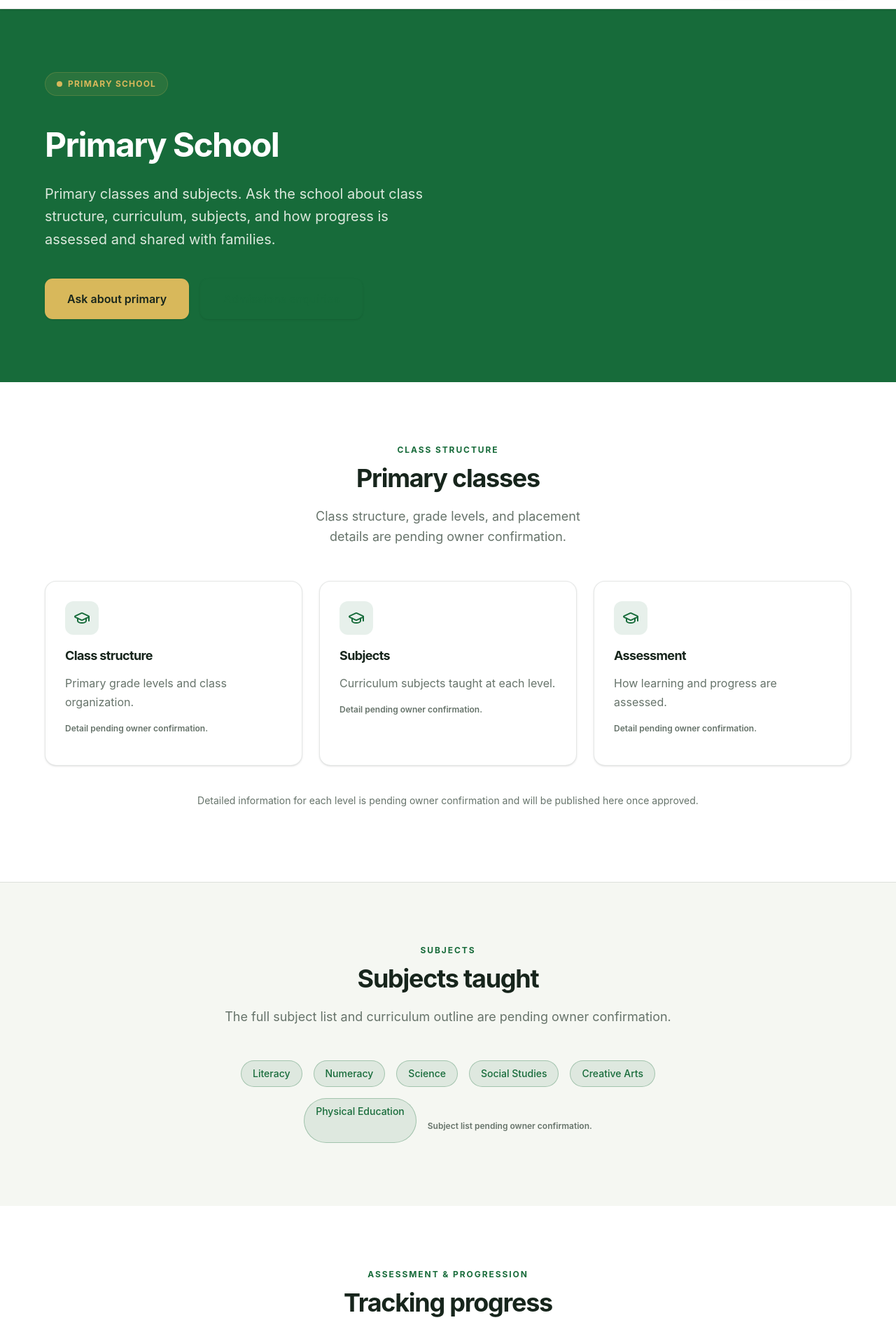
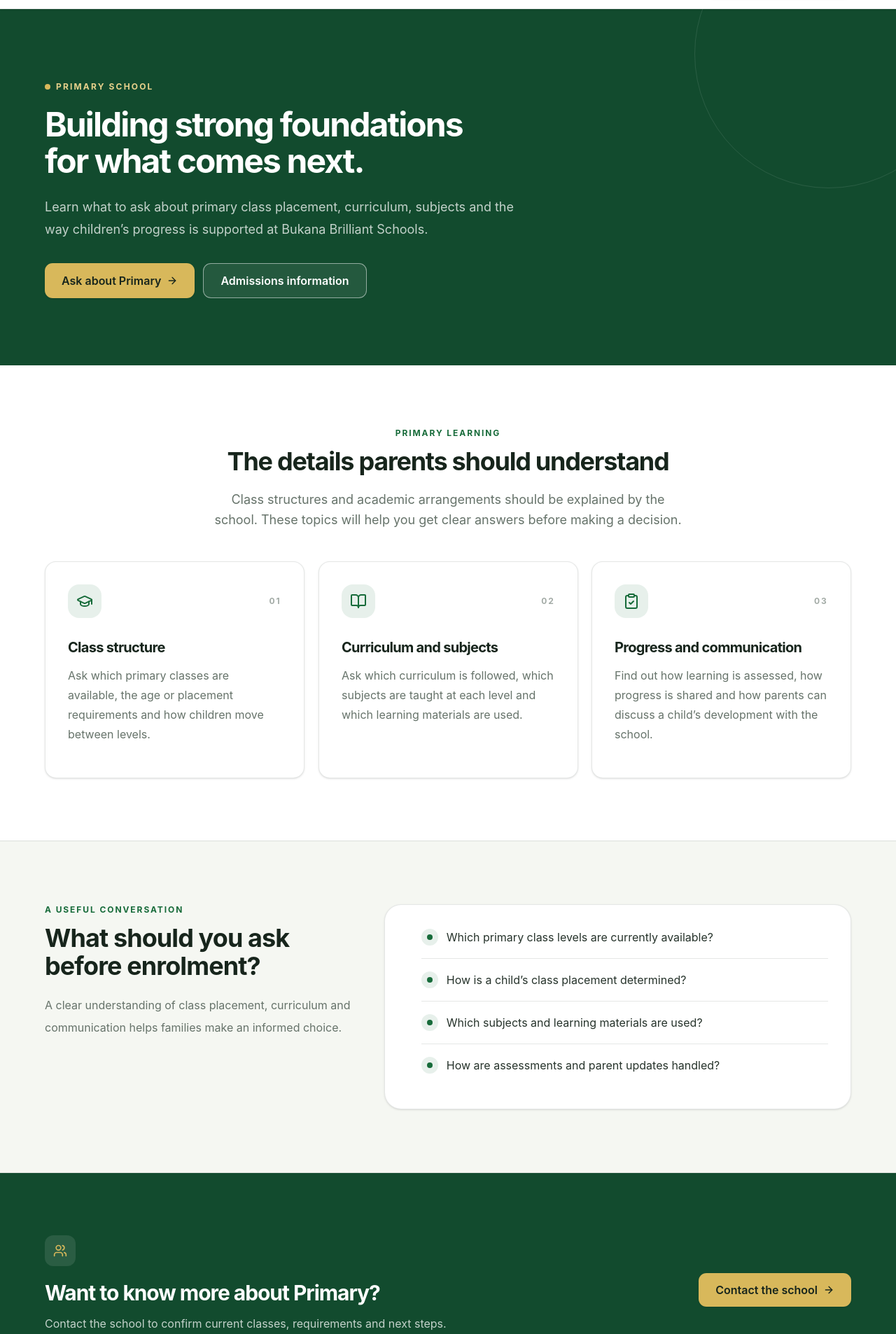
Before and after one commit to blinkzdlfx-cell/bukana-brilliant-schools, a React (Vite) app: page /primary in a window 1280 px wide. Shown: the part 60-1966 px from the top of the page at 70% size. Built offline with nearby package versions, Linux system fonts and the light colour scheme.

Commit message:
Replace primary-school placeholder facts with parent-friendly guidance and clean page structure

```diff
--- a/src/pages/PrimaryPage.jsx
+++ b/src/pages/PrimaryPage.jsx
@@ -1,184 +1,126 @@
-import { motion } from 'motion/react';
-import { BookOpen, GraduationCap, Star, Users } from 'lucide-react';
+import { ArrowRight, BookOpen, ClipboardCheck, GraduationCap, MessageCircle, Users } from 'lucide-react';
+import { Button } from '@/components/ui/button.jsx';
+import { Card, CardBody } from '@/components/ui/card.jsx';
 import { SectionHeading } from '@/components/ui/section-heading.jsx';
-import { Card, CardBody } from '@/components/ui/card.jsx';
-import { Button } from '@/components/ui/button.jsx';
-import { TemporaryImage } from '@/components/ui/temporary-image.jsx';
-import { primarySchool, pendingNote } from '@/data/academics.js';
-import { contactCta, admissionsCta } from '@/data/school.js';
+
+const topics = [
+  {
+    title: 'Class structure',
+    detail: 'Ask which primary classes are available, the age or placement requirements and how children move between levels.',
+    icon: GraduationCap,
+  },
+  {
+    title: 'Curriculum and subjects',
+    detail: 'Ask which curriculum is followed, which subjects are taught at each level and which learning materials are used.',
+    icon: BookOpen,
+  },
+  {
+    title: 'Progress and communication',
+    detail: 'Find out how learning is assessed, how progress is shared and how parents can discuss a child’s development with the school.',
+    icon: ClipboardCheck,
+  },
+];
+
+const questions = [
+  'Which primary class levels are currently available?',
+  'How is a child’s class placement determined?',
+  'Which subjects and learning materials are used?',
+  'How are assessments and parent updates handled?',
+];
 
 export function PrimaryPage() {
   return (
     <>
-      <HeroSection />
-      <StructureSection />
-      <SubjectsSection />
-      <AssessmentSection />
-      <EnquirySection />
-    </>
-  );
-}
-
-function HeroSection() {
-  return (
-    <section className="relative bg-brand overflow-hidden">
-      <div className="relative container-wide section-pad pt-24 md:pt-36 pb-24 md:pb-36">
-        <div>
-          <span className="mb-4 inline-flex items-center gap-2 rounded-full border border-accent/20 bg-accent/10 px-4 py-2 text-xs font-bold uppercase tracking-widest text-accent">
+      <section className="relative isolate overflow-hidden bg-brand-deep text-white">
+        <div aria-hidden="true" className="pointer-events-none absolute -right-24 -top-32 h-96 w-96 rounded-full border border-white/10" />
+        <div className="container-wide relative py-16 md:py-20 lg:py-24">
+          <p className="mb-5 inline-flex items-center gap-2 text-xs font-bold uppercase tracking-[0.18em] text-[#E8D28C]">
             <span className="h-2 w-2 rounded-full bg-accent" />
-            Primary School
-          </span>
-          <motion.h1
-            initial={{ opacity: 0, y: 20 }}
-            animate={{ opacity: 1, y: 0 }}
-            className="mt-6 mb-6 text-4xl md:text-5xl font-bold leading-tight text-surface-white text-balance"
-          >
-            Primary School
-          </motion.h1>
-          <motion.p
-            initial={{ opacity: 0, y: 20 }}
-            animate={{ opacity: 1, y: 0 }}
-            transition={{ delay: 0.1 }}
-            className="mb-10 max-w-xl text-lg leading-relaxed text-[#dbe8dc] md:text-xl"
-          >
-            Primary classes and subjects. Ask the school about class structure, curriculum, subjects, and how
-            progress is assessed and shared with families.
-          </motion.p>
-          <div className="flex flex-col sm:flex-row gap-4">
-            <Button variant="accent" href="/contact" className="px-8 py-4">
-              Ask about primary
+            Primary school
+          </p>
+          <h1 className="max-w-3xl text-balance text-4xl font-bold leading-[1.08] tracking-[-0.04em] text-white sm:text-5xl">
+            Building strong foundations for what comes next.
+          </h1>
+          <p className="mt-6 max-w-2xl text-base leading-8 text-white/75 sm:text-lg">
+            Learn what to ask about primary class placement, curriculum, subjects and the way children’s progress is supported at Bukana Brilliant Schools.
+          </p>
+          <div className="mt-8 flex flex-col gap-3 sm:flex-row">
+            <Button variant="accent" href="/contact" className="min-h-12 px-6">
+              Ask about Primary <ArrowRight aria-hidden="true" className="h-4 w-4" />
             </Button>
-            <Button variant="outline" href="/admissions" className="px-8 py-4">
-              Admissions enquiries
+            <Button variant="secondary" href="/admissions" className="min-h-12 border-white/50 bg-white/8 px-6 text-white shadow-none hover:bg-white hover:text-brand-deep">
+              Admissions information
             </Button>
           </div>
         </div>
-      </div>
       </section>
-  );
-}
 
-function StructureSection() {
-  return (
-    <section className="bg-surface-white section-pad">
+      <section className="section-pad bg-surface-white">
         <div className="container-wide">
           <SectionHeading
-          eyebrow="Class structure"
-          title="Primary classes"
-          description="Class structure, grade levels, and placement details are pending owner confirmation."
+            eyebrow="Primary learning"
+            title="The details parents should understand"
+            description="Class structures and academic arrangements should be explained by the school. These topics will help you get clear answers before making a decision."
           />
-        <div className="mt-12 grid gap-6 md:grid-cols-3">
-          {[
-            { label: 'Class structure', text: 'Primary grade levels and class organization.' },
-            { label: 'Subjects', text: 'Curriculum subjects taught at each level.' },
-            { label: 'Assessment', text: 'How learning and progress are assessed.' },
-          ].map((item) => (
-            <Card key={item.label}>
-              <CardBody className="p-7">
-                <div className="mb-4 flex h-12 w-12 items-center justify-center rounded-xl bg-brand/10 text-brand">
-                  <GraduationCap className="h-6 w-6" />
+          <div className="mt-11 grid gap-5 md:grid-cols-3">
+            {topics.map(({ title, detail, icon: Icon }, index) => (
+              <Card key={title} className="h-full">
+                <CardBody className="p-7 md:p-8">
+                  <div className="flex items-center justify-between">
+                    <span className="flex h-12 w-12 items-center justify-center rounded-2xl bg-brand/10 text-brand">
+                      <Icon aria-hidden="true" className="h-6 w-6" />
+                    </span>
+                    <span className="text-xs font-bold tracking-[0.16em] text-ink-muted/60">0{index + 1}</span>
                   </div>
-                <h3 className="mb-3 text-lg font-bold text-ink-deep">{item.label}</h3>
-                <p className="text-ink-muted">{item.text}</p>
-                <p className="mt-4 text-xs font-semibold text-ink-muted">Detail pending owner confirmation.</p>
-              </CardBody>
-            </Card>
-          ))}
-        </div>
-        <p className="mt-10 text-sm text-ink-muted text-center">{pendingNote}</p>
-      </div>
-    </section>
-  );
-}
-
-function SubjectsSection() {
-  return (
-    <section className="bg-surface-warm section-pad border-t border-border-soft">
-      <div className="container-wide">
-        <SectionHeading
-          eyebrow="Subjects"
-          title="Subjects taught"
-          description="The full subject list and curriculum outline are pending owner confirmation."
-        />
-        <div className="mt-12 flex flex-wrap gap-4 justify-center max-w-2xl mx-auto">
-          {[
-            'Literacy',
-            'Numeracy',
-            'Science',
-            'Social Studies',
-            'Creative Arts',
-            'Physical Education',
-          ].map((subject) => (
-            <span
-              key={subject}
-              className="px-4 py-2 rounded-full border border-brand/30 bg-brand/10 text-brand text-sm font-medium"
-            >
-              {subject}
-            </span>
-          ))}
-          <p className="mt-8 text-xs font-semibold text-ink-muted text-center">
-            Subject list pending owner confirmation.
-          </p>
-        </div>
-      </div>
-    </section>
-  );
-}
-
-function AssessmentSection() {
-  return (
-    <section className="bg-surface-white section-pad">
-      <div className="container-wide">
-        <SectionHeading
-          eyebrow="Assessment &amp; progression"
-          title="Tracking progress"
-          description="Assessment methods and progression details are pending owner confirmation."
-        />
-        <div className="mt-12 grid gap-6 md:grid-cols-2">
-          {[
-            {
-              title: 'Assessment approach',
-              text: 'How the school checks understanding and progress.',
-            },
-            {
-              title: 'Parent communication',
-              text: 'Progress reports and parent-teacher updates.',
-            },
-          ].map((item) => (
-            <Card key={item.title}>
-              <CardBody className="p-7">
-                <h3 className="mb-3 text-lg font-bold text-ink-deep">{item.title}</h3>
-                <p className="text-ink-muted">{item.text}</p>
-                <p className="mt-4 text-xs font-semibold text-ink-muted">Detail pending owner confirmation.</p>
+                  <h2 className="mt-7 text-xl font-bold text-ink-deep">{title}</h2>
+                  <p className="mt-3 leading-7 text-ink-muted">{detail}</p>
                 </CardBody>
               </Card>
             ))}
           </div>
         </div>
       </section>
-  );
-}
 
-function EnquirySection() {
-  return (
-    <section className="bg-brand-deep section-pad text-surface-white">
-      <div className="container-wide flex flex-col items-start justify-between gap-8 md:flex-row md:items-center">
-        <div className="max-w-2xl">
-          <Users className="mb-4 h-8 w-8 text-accent" />
-          <h2 className="mb-3 text-3xl font-bold">Questions about primary?</h2>
-          <p className="leading-relaxed text-[#dbe8dc]">
-            Contact the school to confirm class placement, subjects, assessment, and enrolment next steps.
+      <section className="section-pad border-y border-border-soft bg-surface-warm">
+        <div className="container-wide grid items-start gap-10 lg:grid-cols-[0.8fr_1.2fr]">
+          <div>
+            <p className="mb-3 text-xs font-bold uppercase tracking-[0.16em] text-brand">A useful conversation</p>
+            <h2 className="text-balance text-3xl font-bold tracking-tight text-ink-deep sm:text-4xl">
+              What should you ask before enrolment?
+            </h2>
+            <p className="mt-5 leading-8 text-ink-muted">
+              A clear understanding of class placement, curriculum and communication helps families make an informed choice.
             </p>
           </div>
-        <div className="flex w-full flex-col gap-3 sm:w-auto sm:flex-row">
-          <Button variant="accent" href="/contact" className="px-8 py-4">
-            Contact the school
-          </Button>
-          <Button variant="secondary" href="/admissions" className="px-8 py-4">
-            Admissions
-          </Button>
+          <div className="rounded-[1.5rem] border border-border-soft bg-white p-6 shadow-sm sm:p-8">
+            <ul className="space-y-4">
+              {questions.map((question) => (
+                <li key={question} className="flex items-start gap-3 border-b border-border-soft pb-4 last:border-0 last:pb-0">
+                  <span className="mt-0.5 flex h-6 w-6 shrink-0 items-center justify-center rounded-full bg-brand/10 text-brand">
+                    <span className="h-2 w-2 rounded-full bg-brand" />
+                  </span>
+                  <span className="leading-7 text-ink">{question}</span>
+                </li>
+              ))}
+            </ul>
           </div>
         </div>
       </section>
+
+      <section className="section-pad bg-brand-deep text-white">
+        <div className="container-wide flex flex-col items-start justify-between gap-7 md:flex-row md:items-center">
+          <div className="max-w-2xl">
+            <span className="flex h-11 w-11 items-center justify-center rounded-xl bg-white/10 text-accent">
+              <Users aria-hidden="true" className="h-5 w-5" />
+            </span>
+            <h2 className="mt-5 text-balance text-2xl font-bold text-white sm:text-3xl">Want to know more about Primary?</h2>
+            <p className="mt-3 leading-7 text-white/75">Contact the school to confirm current classes, requirements and next steps.</p>
+          </div>
+          <Button variant="accent" href="/contact" className="min-h-12 w-full px-6 sm:w-auto">
+            Contact the school <ArrowRight aria-hidden="true" className="h-4 w-4" />
+          </Button>
+        </div>
+      </section>
+    </>
   );
 }
```
Lines whose indentation alone changed are shown as unchanged.
